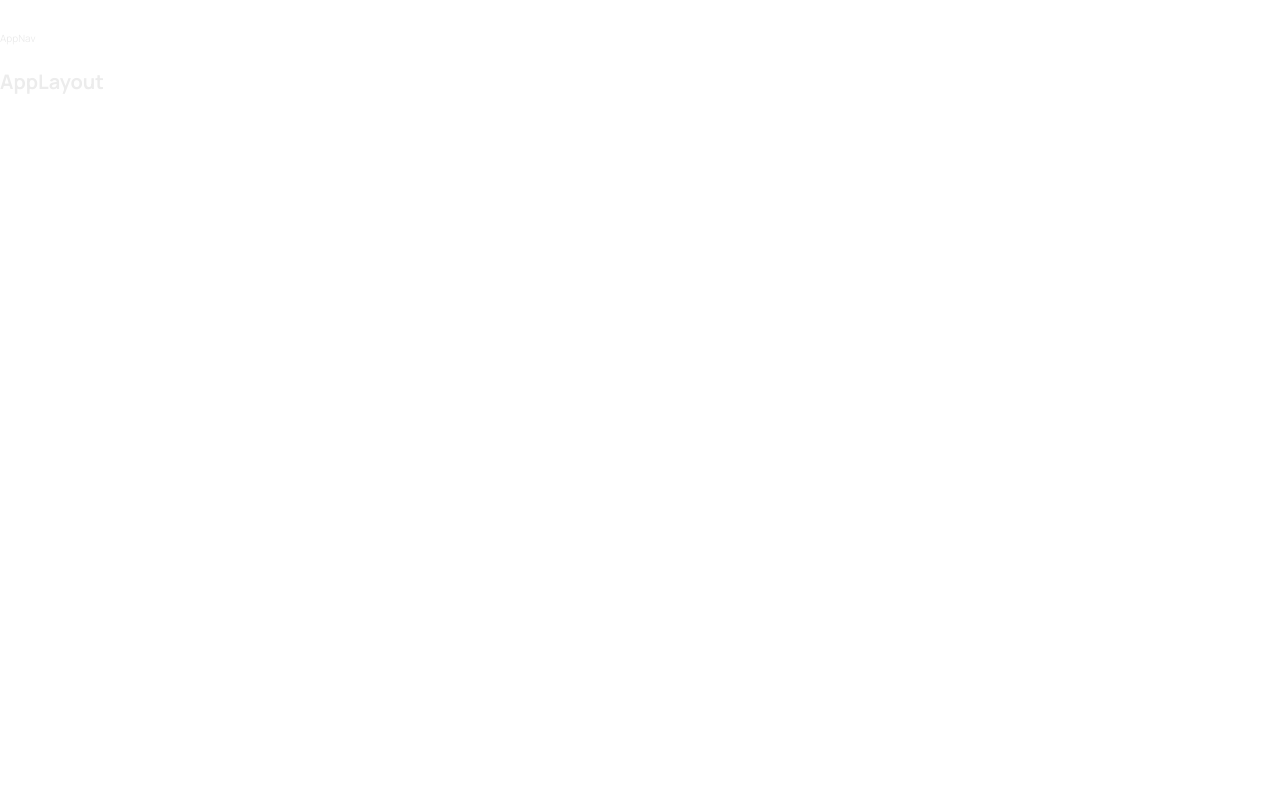
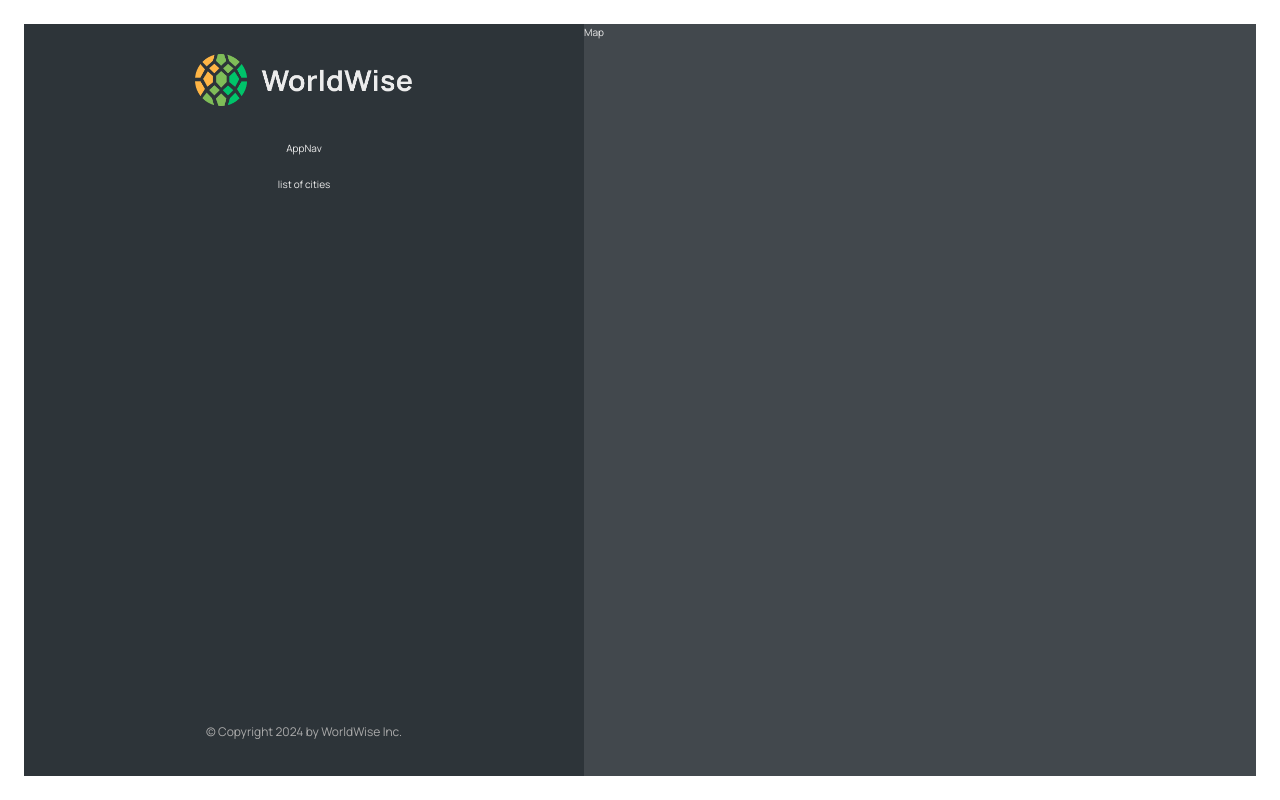
Before and after one commit to nitin-devatraj/worldwise, a React (Vite) app: page /app in a window 1280 px wide. Built offline with nearby package versions, Linux system fonts and the light colour scheme.

Commit message:
implement AppLayout, AppNav, SideBar, Map, Footer components

```diff
--- a/src/components/page-nav/PageNav.jsx
+++ b/src/components/page-nav/PageNav.jsx
@@ -15,7 +15,9 @@ export default function PageNav() {
           <NavLink to="/product">Product</NavLink>
         </li>
         <li>
-          <NavLink to="/login">Login</NavLink>
+          <NavLink to="/login" className={styles.ctaLink}>
+            Login
+          </NavLink>
         </li>
       </ul>
     </nav>
--- a/src/index.css
+++ b/src/index.css
@@ -13,6 +13,16 @@
   --color-light--1: #aaa;
   --color-light--2: #ececec;
   --color-light--3: #d6dee0;
+}
+
+/* scrollbar width */
+::-webkit-scrollbar {
+  width: 5px;
+}
+
+/* scrollbar Handle */
+::-webkit-scrollbar-thumb {
+  background: #444;
 }
 
 * {
@@ -67,12 +77,3 @@ input:focus {
   padding: 1rem 3rem;
   border-radius: 5px;
 }
-
-/*
-"importCSSModule": {
-    "prefix": "csm",
-    "scope": "javascript,typescript,javascriptreact",
-    "body": ["import styles from './${TM_FILENAME_BASE}.module.css'"],
-    "description": "Import CSS Module as `styles`"
-  },
-*/
--- a/src/pages/app-layout/AppLayout.jsx
+++ b/src/pages/app-layout/AppLayout.jsx
@@ -1,10 +1,12 @@
-import AppNav from "../../components/app-nav/AppNav";
+import SideBar from "./sidebar/SideBar";
+import styles from "./AppLayout.module.css";
+import Map from "./map/Map";
 
 export default function AppLayout() {
   return (
-    <div>
-      <AppNav />
-      <h1>AppLayout</h1>
+    <div className={styles.app}>
+      <SideBar />
+      <Map />
     </div>
   );
 }
--- /dev/null
+++ b/src/pages/app-layout/map/Map.jsx
@@ -0,0 +1,5 @@
+import styles from "./Map.module.css";
+
+export default function Map() {
+  return <div className={styles.mapContainer}>Map</div>;
+}
--- /dev/null
+++ b/src/pages/app-layout/map/Map.module.css
@@ -0,0 +1,38 @@
+.mapContainer {
+  flex: 1;
+  height: 100%;
+  background-color: var(--color-dark--2);
+  position: relative;
+}
+
+.map {
+  height: 100%;
+}
+
+/* Here we want to style classes that are coming from leaflet. So we want CSS Modules to give us the ACTUAL classnames, not to add some random ID to them, because then they won't match the classnames defined inside the map. The solution is to define these classes as GLOBAL */
+:global(.leaflet-popup .leaflet-popup-content-wrapper) {
+  background-color: var(--color-dark--1);
+  color: var(--color-light--2);
+  border-radius: 5px;
+  padding-right: 0.6rem;
+}
+
+:global(.leaflet-popup .leaflet-popup-content) {
+  font-size: 1.5rem;
+  display: flex;
+  align-items: center;
+  gap: 1rem;
+}
+
+:global(.leaflet-popup .leaflet-popup-content span:first-child) {
+  font-size: 2.5rem;
+  line-height: 1;
+}
+
+:global(.leaflet-popup .leaflet-popup-tip) {
+  background-color: var(--color-dark--1);
+}
+
+:global(.leaflet-popup-content-wrapper) {
+  border-left: 5px solid var(--color-brand--2);
+}
--- /dev/null
+++ b/src/pages/app-layout/sidebar/SideBar.jsx
@@ -0,0 +1,15 @@
+import Logo from "../../../components/logo/Logo";
+import AppNav from "./app-nav/AppNav";
+import Footer from "./footer/Footer";
+import styles from "./Sidebar.module.css";
+
+export default function SideBar() {
+  return (
+    <div className={styles.sidebar}>
+      <Logo />
+      <AppNav />
+      <p>list of cities</p>
+      <Footer />
+    </div>
+  );
+}
--- /dev/null
+++ b/src/pages/app-layout/sidebar/Sidebar.module.css
@@ -0,0 +1,10 @@
+.sidebar {
+  flex-basis: 56rem;
+  background-color: var(--color-dark--1);
+  padding: 3rem 5rem 3.5rem 5rem;
+
+  display: flex;
+  flex-direction: column;
+  align-items: center;
+  height: calc(100vh - 4.8rem);
+}
--- /dev/null
+++ b/src/pages/app-layout/sidebar/footer/Footer.jsx
@@ -0,0 +1,11 @@
+import styles from "./Footer.module.css";
+
+export default function Footer() {
+  return (
+    <footer className={styles.footer}>
+      <p className={styles.copyright}>
+        &copy; Copyright {new Date().getFullYear()} by WorldWise Inc.
+      </p>
+    </footer>
+  );
+}
--- /dev/null
+++ b/src/pages/app-layout/sidebar/footer/Footer.module.css
@@ -0,0 +1,8 @@
+.footer {
+  margin-top: auto;
+}
+
+.copyright {
+  font-size: 1.2rem;
+  color: var(--color-light--1);
+}
```
Also changed, not shown: src/pages/app-layout/sidebar/app-nav/AppNav.jsx (renamed from src/components/app-nav/AppNav.jsx), src/pages/app-layout/sidebar/app-nav/AppNav.module.css (renamed from src/components/app-nav/AppNav.module.css).
